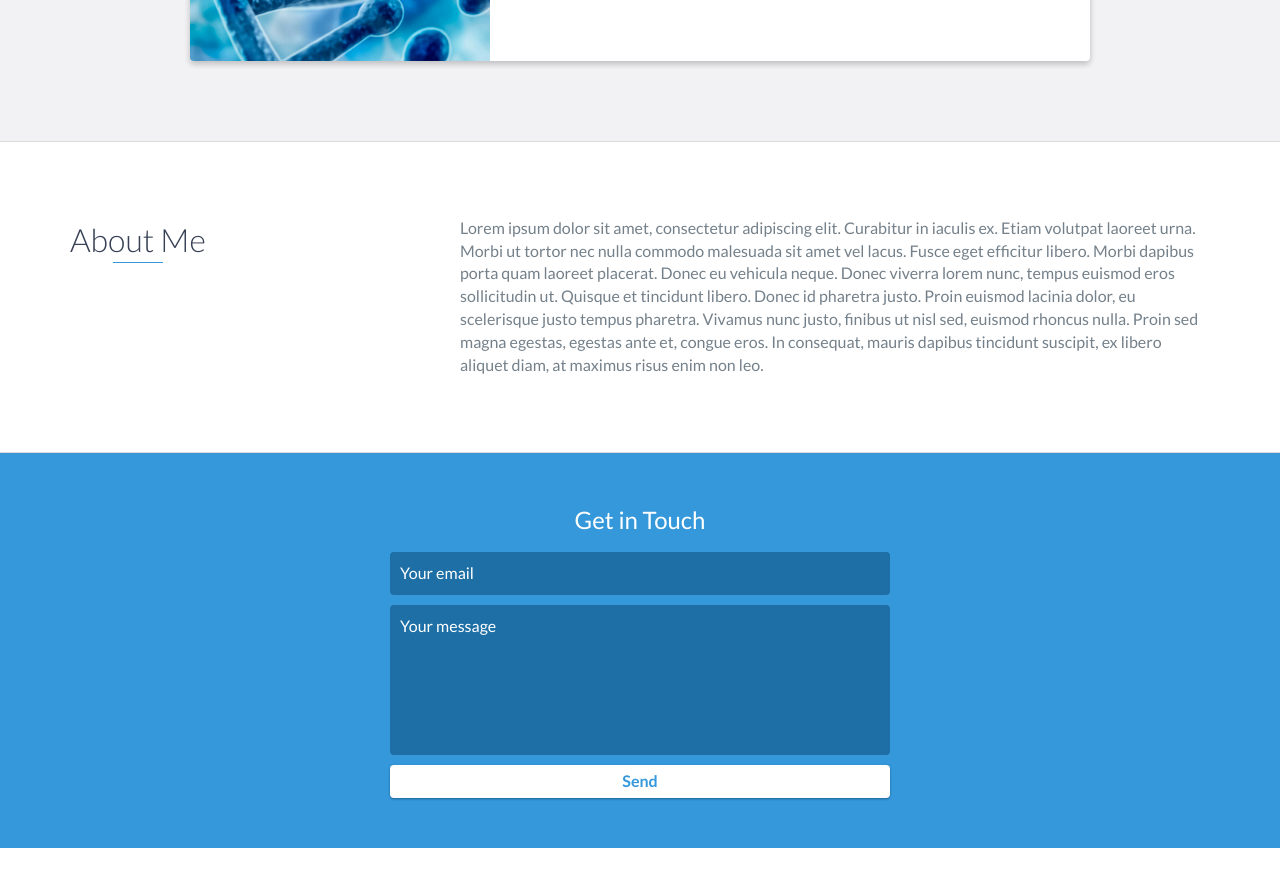
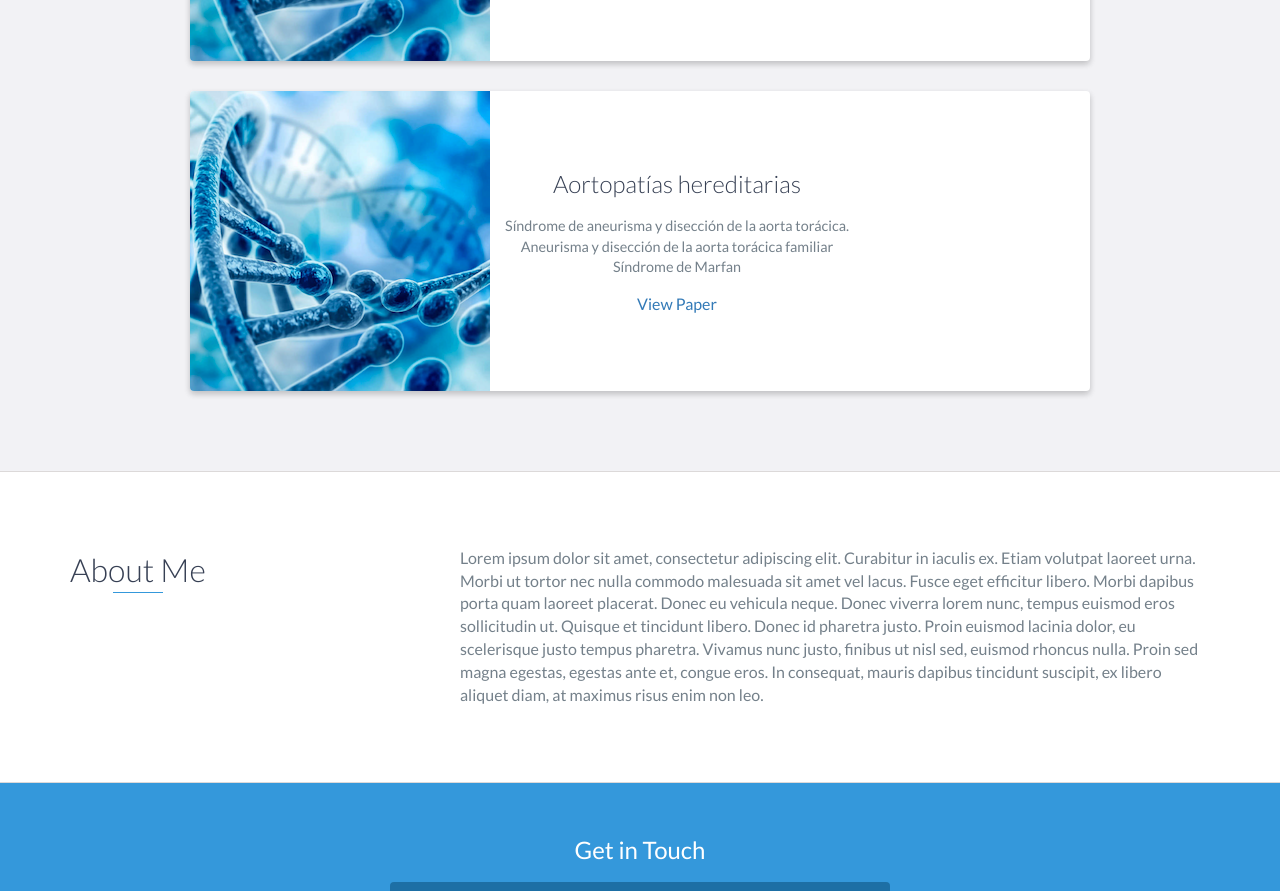
Before and after one commit to cinca-genetics/cinca-genetics, a website: page index.html in a window 1280 px wide. Shown: the part 1185-2076 px from the top of the page. Drawn offline with nearby package versions, Linux system fonts and the light colour scheme.

Commit message:
Add paper2 and the HTML. Image missing

```diff
--- a/index.html
+++ b/index.html
@@ -68,6 +68,9 @@
 
     <div id="projects" class="background-alt">
         <h2 class="heading">Projects</h2>
+
+        <!-- Each paper/project is like the container below -->
+        <!-- PAPER 1 -->
         <div class="container">
             <div class="row">
                 <div class="project shadow-large">
@@ -87,6 +90,32 @@
                 <!-- End .project -->
             </div>
         </div>
+
+        <!-- PAPER 2 -->
+        <div class="container">
+            <div class="row">
+                <div class="project shadow-large">
+                    <div class="project-image">
+                        <img src="images/paper1.jpg" />
+                    </div>
+                    <!-- End .project-image -->
+                    <div class="project-info">
+                        <h3>Aortopatías hereditarias</h3>
+                        <p>
+                            Síndrome de aneurisma y disección de la aorta torácica.<br>
+                            Aneurisma y disección de la aorta torácica familiar<br>
+                            Síndrome de Marfan<br>
+                        </p>
+                        <a href="papers/paper2.pdf">View Paper</a>
+                    </div>
+                    <!-- End .project-info -->
+                </div>
+                <!-- End .project -->
+            </div>
+        </div>
+
+
+
     </div>
 
 
```
Also changed, not shown: 2 other files.
